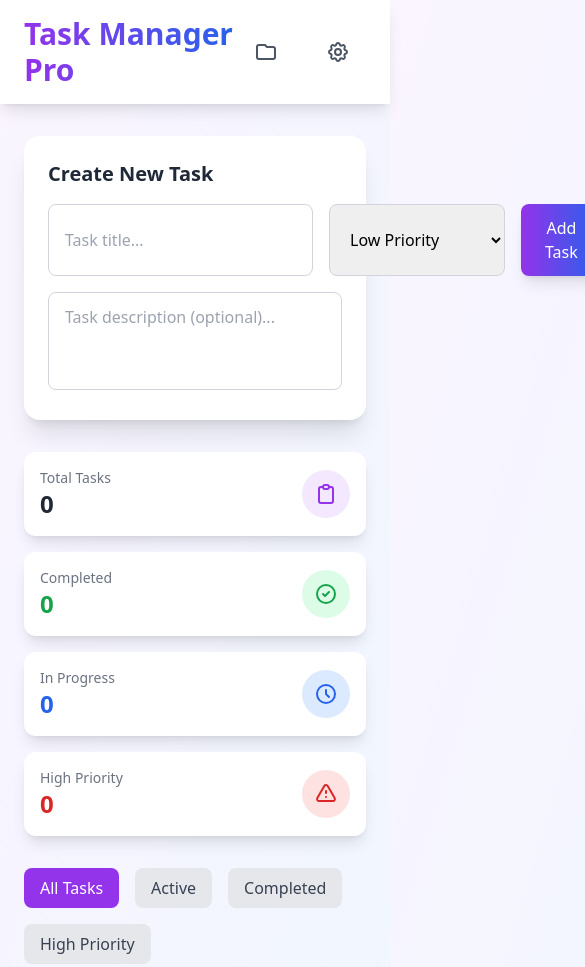
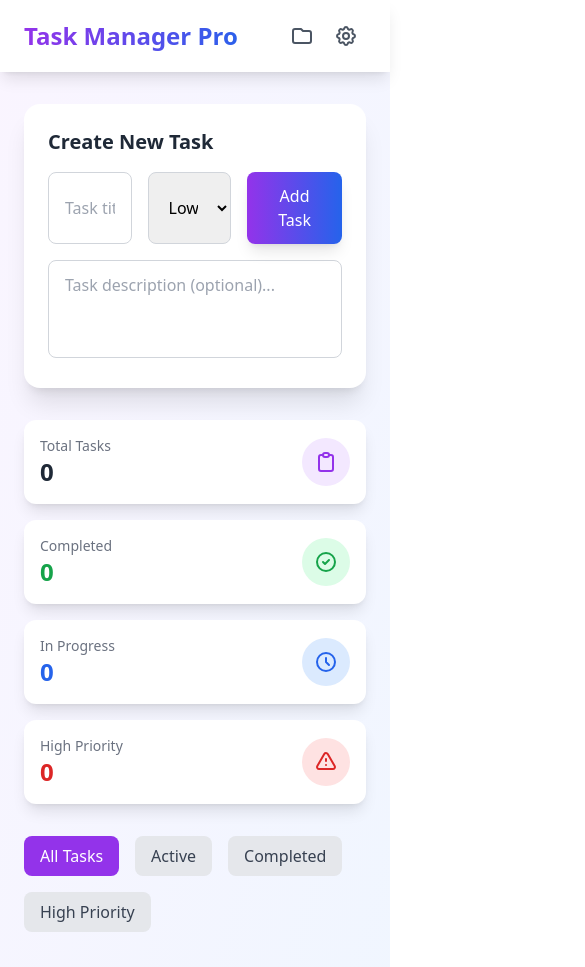
Before and after one commit to Abdulrahman-Nasser0/TaskManager, a website with bundled scripts: page index.html in a window 390 px wide. Shown: the top 967 px of the page, 585 px wide, since content can reach past the window. Built offline with nearby package versions, Linux system fonts and the light colour scheme.

Commit message:
Fix responsive issue

```diff
--- a/index.html
+++ b/index.html
@@ -26,16 +26,16 @@
     <header class="bg-white shadow-lg sticky top-0 z-50 animate-fade-in">
         <div class="container mx-auto px-6 py-4">
             <div class="flex items-center justify-between">
-                <h1 class="text-3xl font-bold bg-gradient-to-r from-purple-600 to-blue-600 bg-clip-text text-transparent">
+                <h1 class="w-2/3 text-2xl md:text-3xl font-bold bg-gradient-to-r from-purple-600 to-blue-600 bg-clip-text text-transparent">
                     Task Manager Pro
                 </h1>
-                <div class="flex gap-4">
-                    <button class="px-4 py-2 text-gray-600 hover:text-gray-800 transition-colors duration-200">
+                <div class="flex gap-1">
+                    <button class="px-2 md:px-4 py-2 text-gray-600 hover:text-gray-800 transition-colors duration-200">
                         <svg class="w-6 h-6" fill="none" stroke="currentColor" viewBox="0 0 24 24">
                             <path stroke-linecap="round" stroke-linejoin="round" stroke-width="2" d="M3 7v10a2 2 0 002 2h14a2 2 0 002-2V9a2 2 0 00-2-2h-6l-2-2H5a2 2 0 00-2 2z"></path>
                         </svg>
                     </button>
-                    <button class="px-4 py-2 text-gray-600 hover:text-gray-800 transition-colors duration-200">
+                    <button class="px-2 md:px-4 py-2 text-gray-600 hover:text-gray-800 transition-colors duration-200">
                         <svg class="w-6 h-6" fill="none" stroke="currentColor" viewBox="0 0 24 24">
                             <path stroke-linecap="round" stroke-linejoin="round" stroke-width="2" d="M10.325 4.317c.426-1.756 2.924-1.756 3.35 0a1.724 1.724 0 002.573 1.066c1.543-.94 3.31.826 2.37 2.37a1.724 1.724 0 001.065 2.572c1.756.426 1.756 2.924 0 3.35a1.724 1.724 0 00-1.066 2.573c.94 1.543-.826 3.31-2.37 2.37a1.724 1.724 0 00-2.572 1.065c-.426 1.756-2.924 1.756-3.35 0a1.724 1.724 0 00-2.573-1.066c-1.543.94-3.31-.826-2.37-2.37a1.724 1.724 0 00-1.065-2.572c-1.756-.426-1.756-2.924 0-3.35a1.724 1.724 0 001.066-2.573c-.94-1.543.826-3.31 2.37-2.37.996.608 2.296.07 2.572-1.065z"></path>
                             <path stroke-linecap="round" stroke-linejoin="round" stroke-width="2" d="M15 12a3 3 0 11-6 0 3 3 0 016 0z"></path>
@@ -57,11 +57,11 @@
                         type="text"
                         id="taskTitle"
                         placeholder="Task title..."
-                        class="flex-1 px-4 py-3 border border-gray-300 rounded-lg focus:outline-none focus:ring-2 focus:ring-purple-500 focus:border-transparent transition-all duration-300"
+                        class="w-full px-4 py-3 border border-gray-300 rounded-lg focus:outline-none focus:ring-2 focus:ring-purple-500 focus:border-transparent transition-all duration-300"
                     >
                     <select
                         id="taskPriority"
-                        class="px-4 py-3 border border-gray-300 rounded-lg focus:outline-none focus:ring-2 focus:ring-purple-500 focus:border-transparent transition-all duration-300"
+                        class="w-full px-4 py-3 border border-gray-300 rounded-lg focus:outline-none focus:ring-2 focus:ring-purple-500 focus:border-transparent transition-all duration-300"
                     >
                         <option value="low">Low Priority</option>
                         <option value="medium">Medium Priority</option>
@@ -70,7 +70,7 @@
                     <button
                         type="submit"
                         id="submitBtn"
-                        class="px-6 py-3 bg-gradient-to-r from-purple-600 to-blue-600 text-white rounded-lg hover:from-purple-700 hover:to-blue-700 transform hover:scale-105 transition-all duration-300 shadow-lg"
+                        class="w-full px-6 py-3 bg-gradient-to-r from-purple-600 to-blue-600 text-white rounded-lg hover:from-purple-700 hover:to-blue-700 transform hover:scale-105 transition-all duration-300 shadow-lg"
                     >
                         Add Task
                     </button>
```
